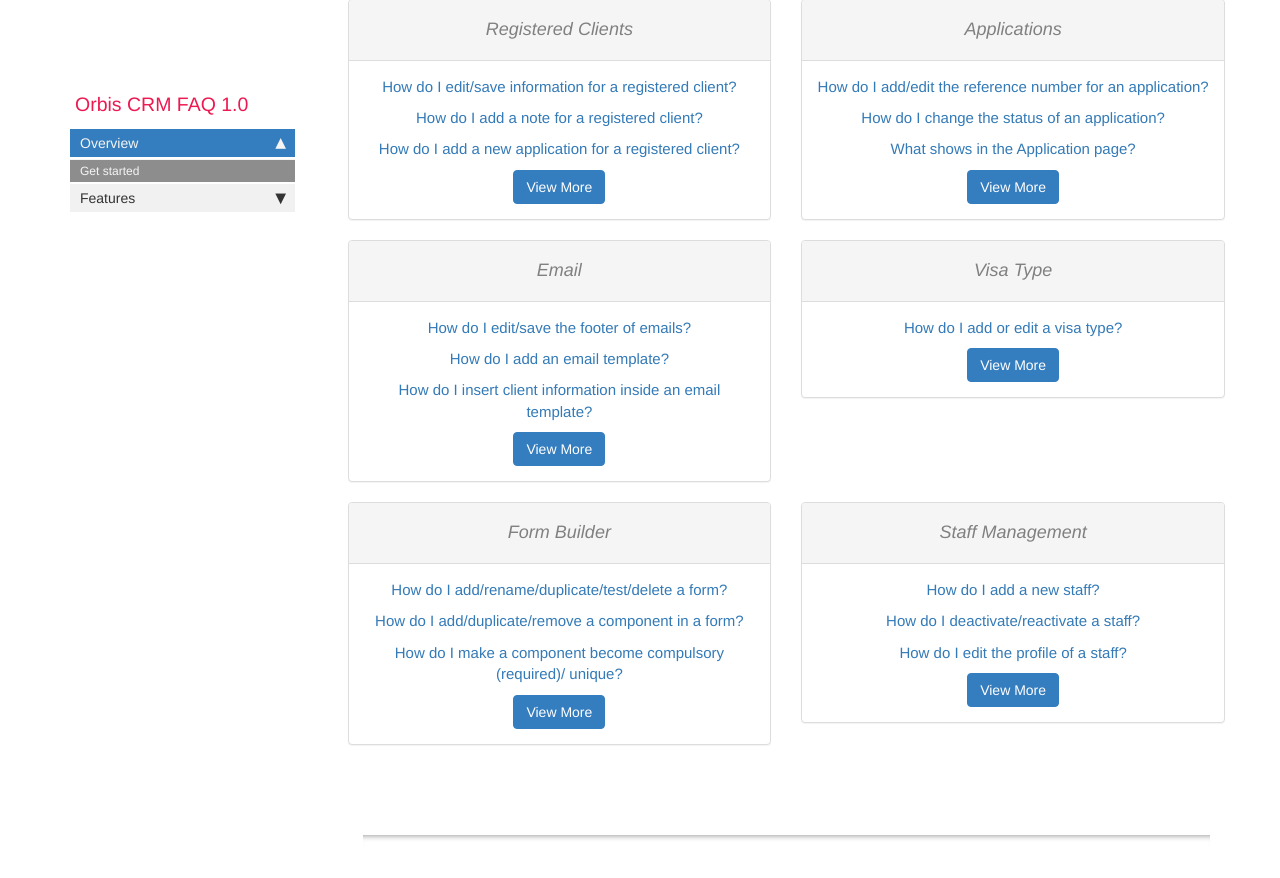
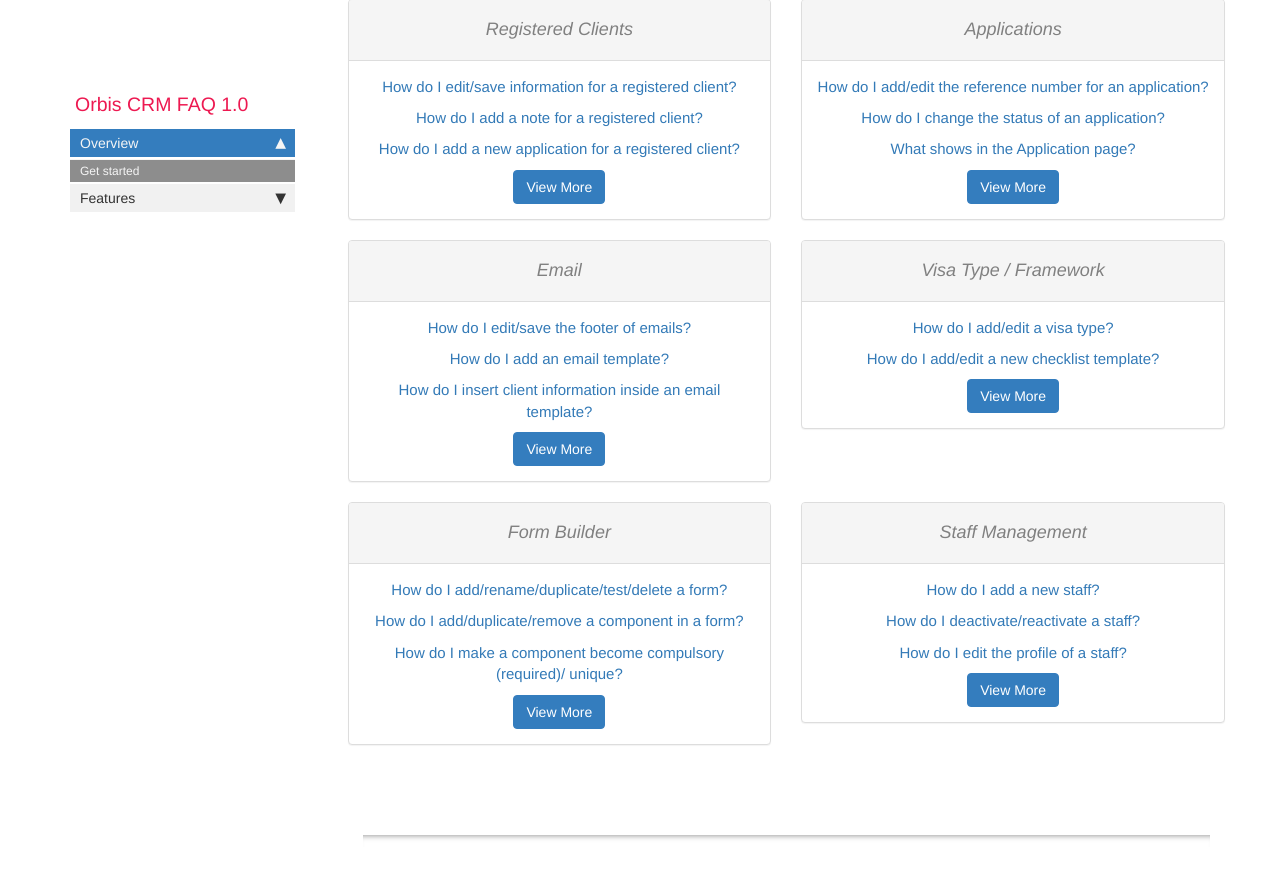
Before and after one commit to ndkhaivn/orbiscrm, a Jekyll site: the page built from pages/orbiscrm.faq/faq.md, in a window 1280 px wide and 900 px high, scrolled down 723 px. Shown: the top 878 px of the window. Built offline with Jekyll 4.4.1, drawn with Linux system fonts in a browser that asks for light colours; comment, search, counter and statistics services are not loaded.

Commit message:
Update link in sidebar and home page

```diff
--- a/_data/sidebars/orbis_sidebar.yml
+++ b/_data/sidebars/orbis_sidebar.yml
@@ -75,8 +75,8 @@
         url: /faq.email.html
         output: web, pdf
 
-      - title: Visa Type
-        url: /faq.visa_type.html
+      - title: Visa Type / Framework
+        url: /faq.visa_type_framework.html
         output: web, pdf
 
         subfolders:
--- a/pages/orbiscrm.faq/faq.md
+++ b/pages/orbiscrm.faq/faq.md
@@ -198,19 +198,22 @@
         <div class="col-md-6 col-sm-6">
         <div class="panel panel-default text-center">
             <div class="panel-heading">
-                <h4>Visa Type</h4>
+                <h4>Visa Type / Framework</h4>
             </div>
             <div class="panel-body">
                 <p>
-                    <a href="faq.visa_type.html#how-do-i-add-edit-a-visa-type">
-                        How do I add or edit a visa type?
+                    <a href="faq.visa_type_framework.html#how-do-i-add-edit-a-visa-type">
+                        How do I add/edit a visa type?
+                    </a>
+                </p>
+                <p>
+                    <a href="faq.visa_type_framework.html#how-do-i-add-edit-a-new-checklist-template">
+                        How do I add/edit a new checklist template?
                     </a>
                 </p>
                 <p>
                 </p>
-                <p>
-                </p>
-                <a href="faq.visa_type.html" class="btn btn-primary">View More</a>
+                <a href="faq.visa_type_framework.html" class="btn btn-primary">View More</a>
             </div>
         </div>
     </div>
```
